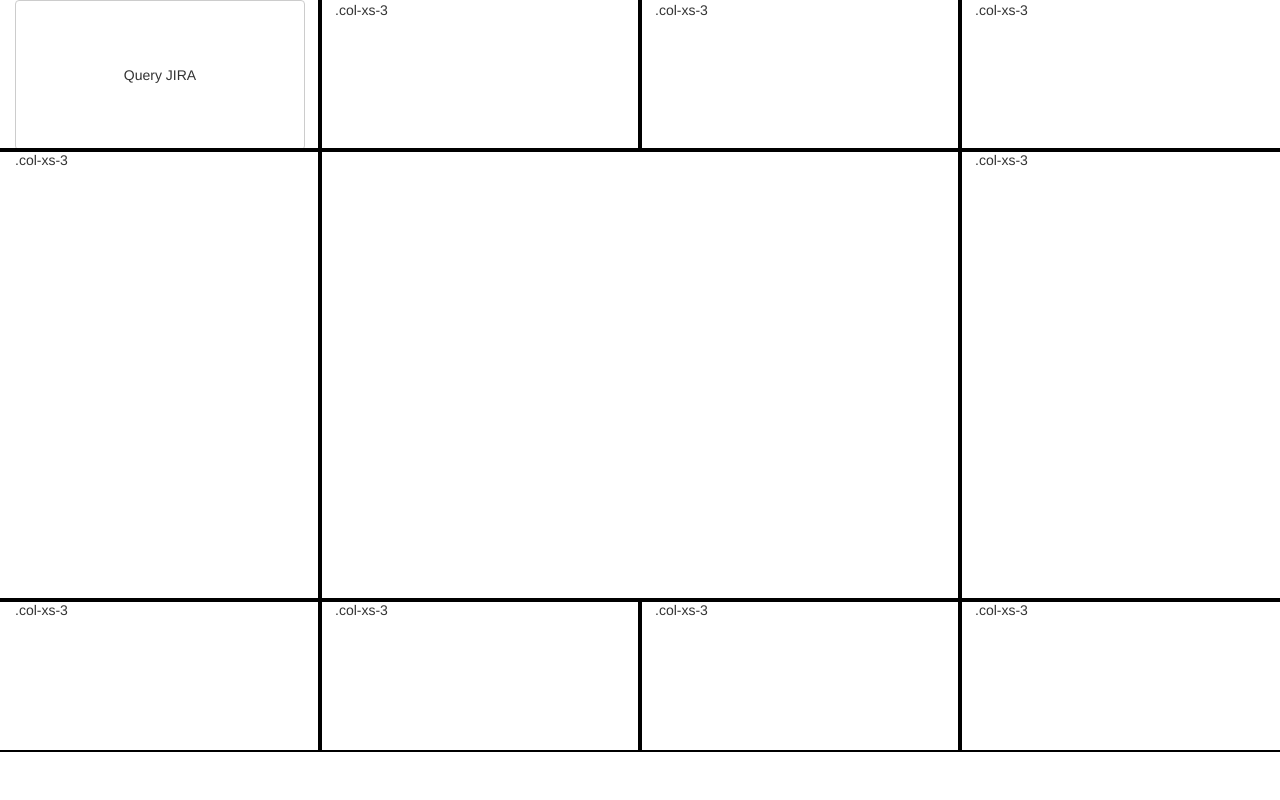
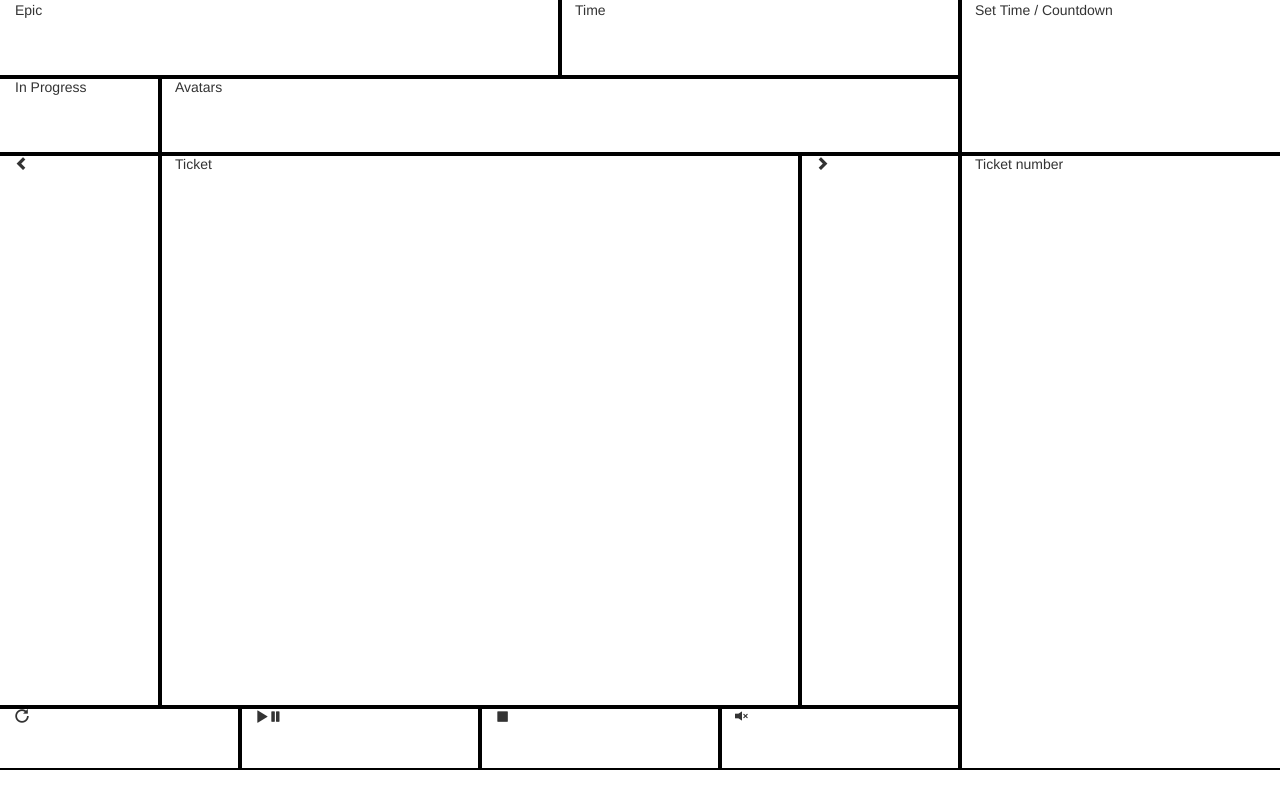
Before and after one commit to yameen/standup-companion, a plain HTML site: page client/index.html in a window 1280 px wide. Drawn offline with Linux system fonts and the light colour scheme.

Commit message:
Redesigned layout

```diff
--- a/client/css/main.css
+++ b/client/css/main.css
@@ -1,24 +1,47 @@
-.top-row {
-    height: 150px;
-}
-
-.middle-row {
-    height: 450px;
-}
-
-.bottom-row {
-    height: 150px;
-}
-
-.col-xs-3  {
-    outline: 2px solid #000;
-}
-
-.col-xs-6  {
+div[class^='col-xs-']{
     outline: 2px solid #000;
 }
 
 .btn {
     height: 100%;
-    width: 100%;
 }
+
+.standupCompanion {
+    height: 768px;
+}
+
+.row--top {
+    height: 20%;
+}
+
+.row--bottom {
+    height: 80%;
+}
+
+.body--top {
+    height: 90%;
+}
+
+.body--bottom {
+    height: 10%;
+}
+
+.standupCompanion__info,
+.standupCompanion__header,
+.standupCompanion__timer,
+.header__epic,
+.header__timeInfo,
+.header__inProgress,
+.header__avatars,
+.standupCompanion__body,
+.ticketNav,
+.standupCompanion__currentTicket,
+.standupControls,
+.standupCompanion__info {
+    height: 100%;
+}
+
+.header--top,
+.header--bottom {
+    height: 50%;
+}
--- a/client/index.html
+++ b/client/index.html
@@ -7,28 +7,76 @@
     <title></title>
 </head>
 <body>
-    <div class="container-fluid">
-        <div class="row">
-            <div class="col-xs-3 top-row"><button class="btn btn-default" type="button" onclick="boop()">Query JIRA</button></div>
-            <div class="col-xs-3 top-row">.col-xs-3</div>
-            <div class="col-xs-3 top-row">.col-xs-3</div>
-            <div class="col-xs-3 top-row">.col-xs-3</div>
-        </div><div class="row">
-            <div class="col-xs-3 middle-row">.col-xs-3</div>
-            <div class="col-xs-6 middle-row">
-                <h1><div id="summary"></div>
-                    <small><div id="reporter"></div></small>
-                </h1>
-                <img src="" id="photo">
+
+
+    <!--<button class="btn btn-default" type="button" onclick="boop()">Query JIRA</button>-->
+
+    <!--<div>-->
+        <!--<h1><div id="summary"></div>-->
+            <!--<small><div id="reporter"></div></small>-->
+        <!--</h1>-->
+        <!--<img src="" id="photo">-->
+    <!--</div>-->
+
+
+    <div class="container-fluid standupCompanion">
+        <div class="row row--top">
+            <div class="col-xs-9 standupCompanion__header">
+                <div class="row header--top">
+                    <div class="col-xs-7 header__epic">
+                        Epic
+                    </div>
+                    <div class="col-xs-5 header__timeInfo">
+                        Time
+                    </div>
+                </div>
+                <div class="row header--bottom">
+                    <div class="col-xs-2 header__inProgress">
+                        In Progress
+                    </div>
+                    <div class="col-xs-10 header__avatars">
+                        Avatars
+                    </div>
+                </div>
             </div>
-            <div class="col-xs-3 middle-row">.col-xs-3</div>
-        </div><div class="row">
-            <div class="col-xs-3 bottom-row">.col-xs-3</div>
-            <div class="col-xs-3 bottom-row">.col-xs-3</div>
-            <div class="col-xs-3 bottom-row">.col-xs-3</div>
-            <div class="col-xs-3 bottom-row">.col-xs-3</div>
+            <div class="col-xs-3 standupCompanion__timer">
+                Set Time / Countdown
+            </div>
+        </div>
+        <div class="row row--bottom">
+            <div class="col-xs-9 standupCompanion__body">
+                <div class="row body--top">
+                    <div class="col-xs-2 ticketNav ticketNav--left">
+                        <span class="glyphicon glyphicon-chevron-left" aria-hidden="true"></span>
+                    </div>
+                    <div class="col-xs-8 standupCompanion__currentTicket">
+                        Ticket
+                    </div>
+                    <div class="col-xs-2 ticketNav ticketNav--right">
+                        <span class="glyphicon glyphicon-chevron-right" aria-hidden="true"></span>
+                    </div>
+                </div>
+                <div class="row body--bottom">
+                    <div class="col-xs-3 standupControls standupControls--restart">
+                        <span class="glyphicon glyphicon-repeat" aria-hidden="true"></span>
+                    </div>
+                    <div class="col-xs-3 standupControls standupControls--playPause">
+                        <span class="glyphicon glyphicon-play" aria-hidden="true"></span><span class="glyphicon glyphicon-pause" aria-hidden="true"></span>
+                    </div>
+                    <div class="col-xs-3 standupControls standupControls--stop">
+                        <span class="glyphicon glyphicon-stop" aria-hidden="true"></span>
+                    </div>
+                    <div class="col-xs-3 standupControls standupControls--mute">
+                        <span class="glyphicon glyphicon-volume-off" aria-hidden="true"></span>
+                    </div>
+                </div>
+            </div>
+            <div class="col-xs-3 standupCompanion__info">
+                Ticket number
+            </div>
         </div>
     </div>
+
     <script src="js/jira-api-test.js"></script>
 </body>
 </html>
```
